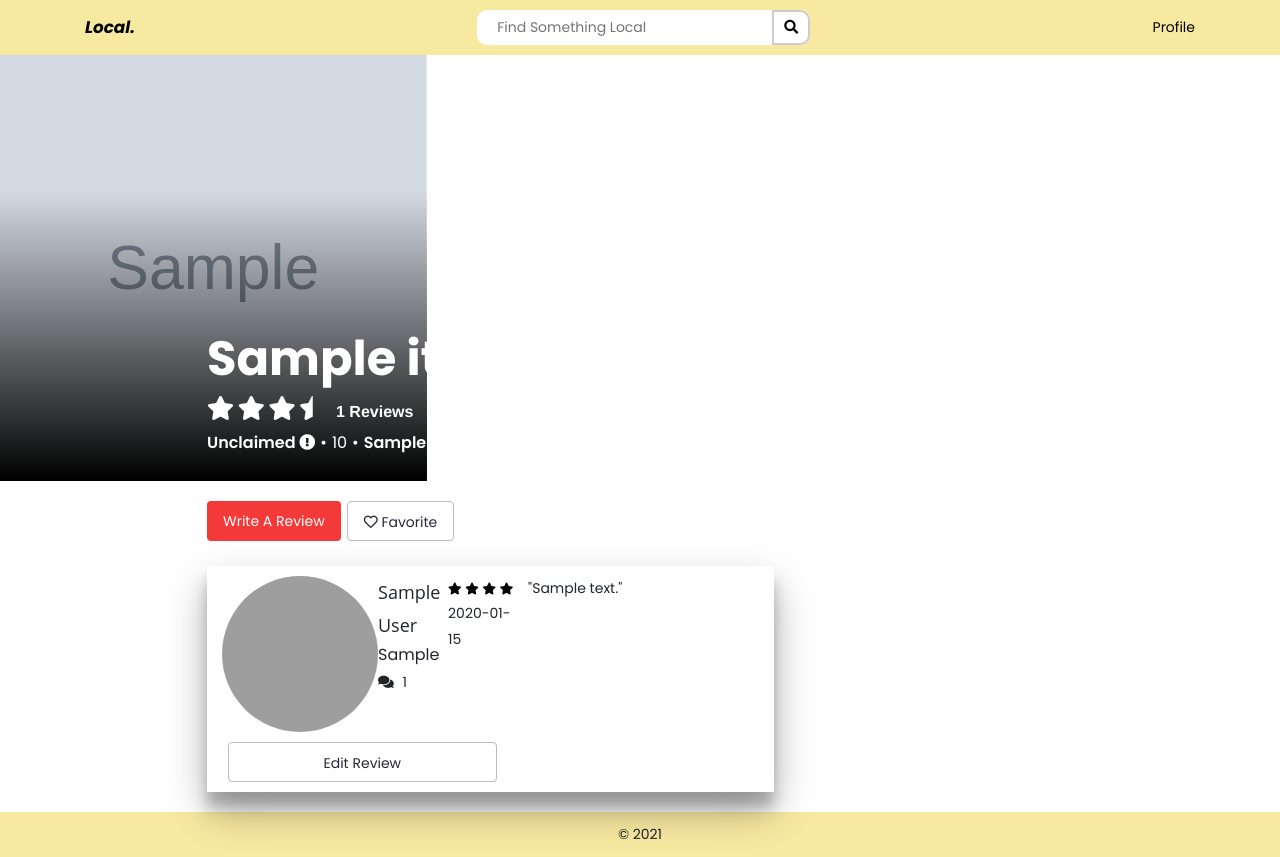
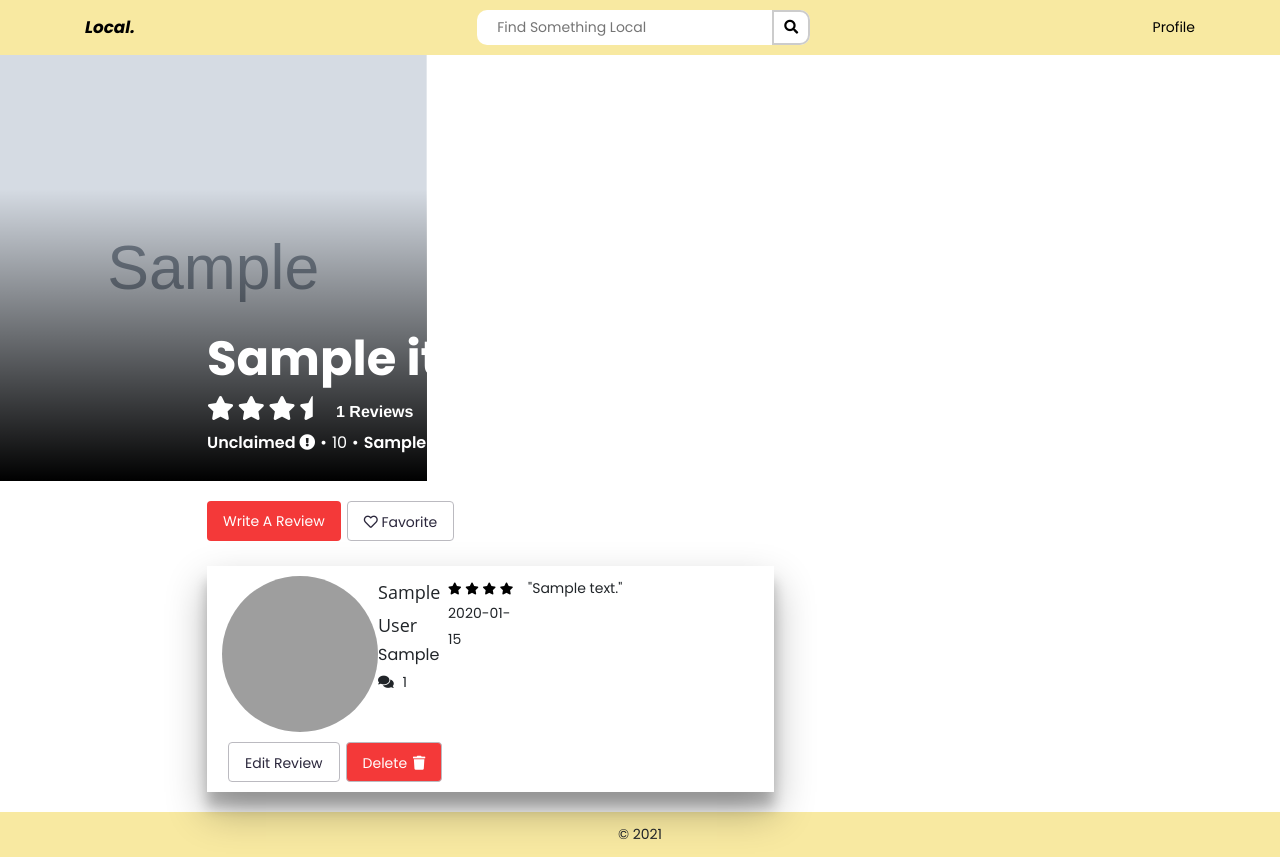
Before and after one commit to robertvessnalong/Local., a Flask app: page /restaurant/1 in a window 1280 px wide. Run offline with Flask 2, Linux system fonts and the light colour scheme; the visitor is signed in with stand-in values (Sample User, id 1); tables that the repository leaves empty hold one stand-in row (values such as "Sample post"); grey boxes marked "Sample" are stand-in pictures; a database or web service that is not in the repository returns one stand-in record (values such as "Sample title"); data that the repository does not hold is empty; some libraries are stand-ins or nearby versions; some web fonts are replaced; grey boxes are pictures that could not be loaded.

Commit message:
Added Delete Route

```diff
--- a/app.py
+++ b/app.py
@@ -177,7 +177,7 @@ def write_review():
                             created=json['created_at'])
         db.session.add(new_review)
         db.session.commit()
-        print(new_review['id'])
+        print(new_review.user)
         success = {'success': 'Your Review is Posted',
                    'created_at':json['created_at'],
                    'user': {
@@ -199,3 +199,9 @@ def update_review(review_id):
     json = request.get_json()
     print(json)
     return url_for('login')
+
+
+@app.route('/review/<review_id>', methods=['DELETE'])
+def delete_review(review_id):
+    if "user_id" not in session:
+        return url_for('login')
--- a/static/css/custom.css
+++ b/static/css/custom.css
@@ -379,7 +379,8 @@ footer {
 
 .review-btn,
 .favorite-btn,
-.edit-btn {
+.edit-btn,
+.delete-btn {
   border: 0;
   border-radius: 4px;
   box-shadow: none;
@@ -397,7 +398,8 @@ footer {
 }
 
 .favorite-btn,
-.edit-btn {
+.edit-btn,
+.delete-btn {
   background-color: transparent;
   border: 1px solid rgba(187, 186, 192, 1);
   color: rgba(43, 39, 60, 1);
@@ -405,9 +407,22 @@ footer {
   text-align: center;
 }
 
-.edit-btn {
+.edit-btn,
+.delete-btn {
   margin-top: 10px;
-  width: 50%;
+}
+
+.review-buttons {
+  display: flex;
+}
+
+.fa-trash {
+  margin-left: 6px;
+}
+
+.delete-btn {
+  background-color: rgba(244, 57, 57, 1);
+  color: rgba(255, 255, 255, 1);
 }
 
 .favorite-btn:hover {
--- a/static/js/main.js
+++ b/static/js/main.js
@@ -106,8 +106,12 @@ function showReviewSection() {
 
 function showEditSection(event) {
   if ($(event.target).hasClass('edit-btn')) {
-    $(this).parent().next().toggleClass('show');
-    editRatingsContainer = $(this).parent().next().find('.edit-ratings i');
+    $(this).parent().parent().next().toggleClass('show');
+    editRatingsContainer = $(this)
+      .parent()
+      .parent()
+      .next()
+      .find('.edit-ratings i');
     currentStar = [];
     $(editRatingsContainer).each(function (index) {
       if (this.className == 'fas fa-star') {
@@ -194,6 +198,8 @@ async function handleEditReview(event) {
   $('.edit-review').removeClass('show');
 }
 
+async function deleteReview(event) {}
+
 function generateReview(data, generateStars, review) {
   const $reviewContainer = $('#review-items');
   let new_review = `
--- a/templates/restaurant_page.j2
+++ b/templates/restaurant_page.j2
@@ -179,8 +179,14 @@
                             </div>
                         </div>
                         {%if session['user_id'] == review.users.id%}
-                        <div class="edit-button">
-                            <li class="edit-btn">Edit Review</li>
+                        <div class="review-buttons">
+                            <div class="edit-button">
+                                <li class="edit-btn">Edit Review</li>
+                            </div>
+                            <div class="delete-button">
+                                <li class="delete-btn">Delete<i class="fas fa-trash"></i></li>
+
+                            </div>
                         </div>
                         <div class="edit-review">
                             <form id="edit-form" method="GET" action="/">
```
